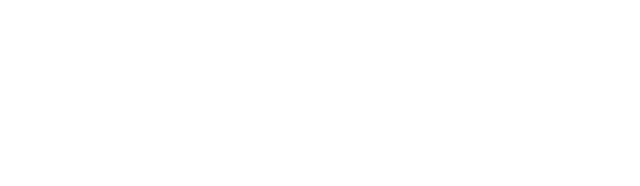
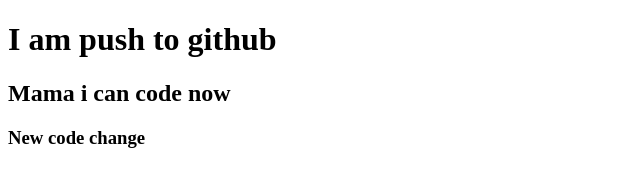
Before and after one commit to Waheedulislam/my-second-repo, a plain HTML site: page index.html in a window 1280 px wide. Shown: the whole page, without its empty margins (0-640 px from the left). Drawn offline with Linux system fonts and the light colour scheme.

Commit message:
added header

```diff
--- a/index.html
+++ b/index.html
@@ -7,6 +7,8 @@
     <title>My second github repo</title>
 </head>
 <body>
-
+    <h1>I am push to github</h1>
+    <h2>Mama i can code now</h2>
+    <h3>New code change</h3>
 </body>
 </html>
```
